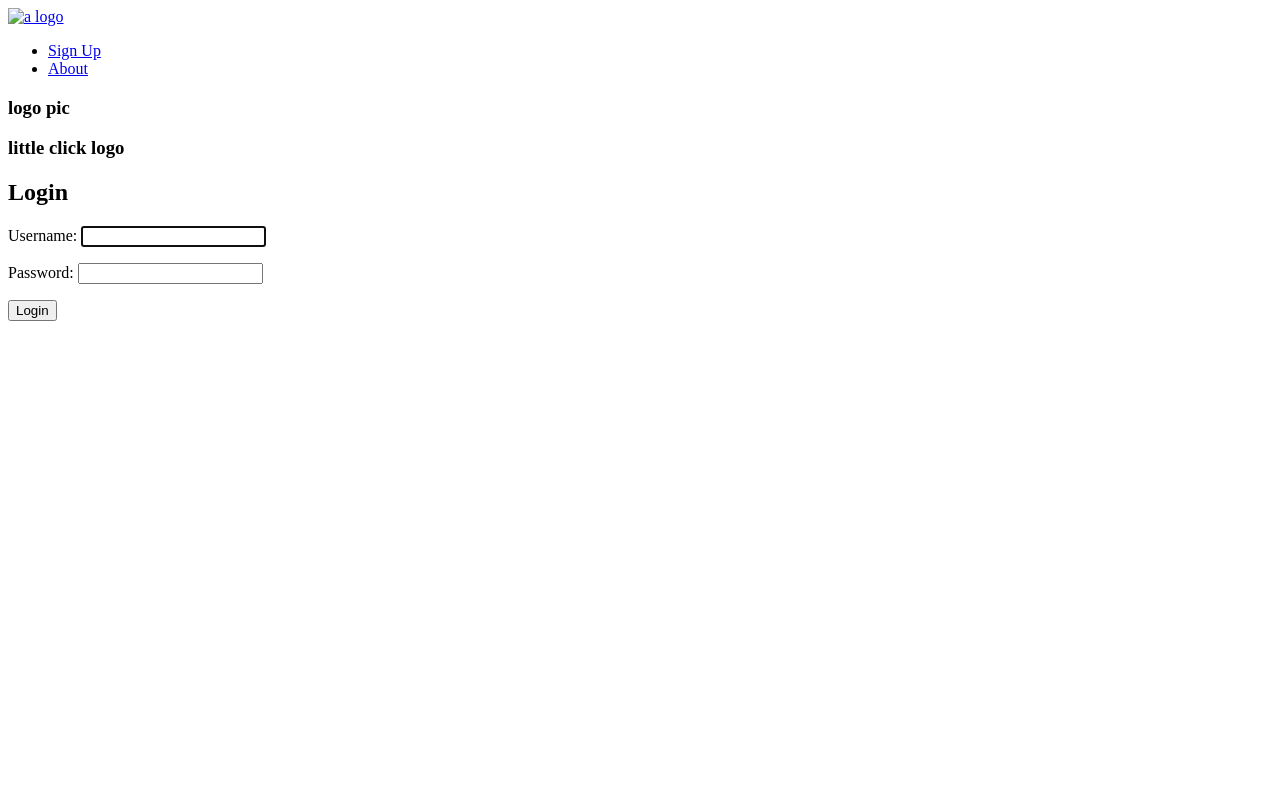
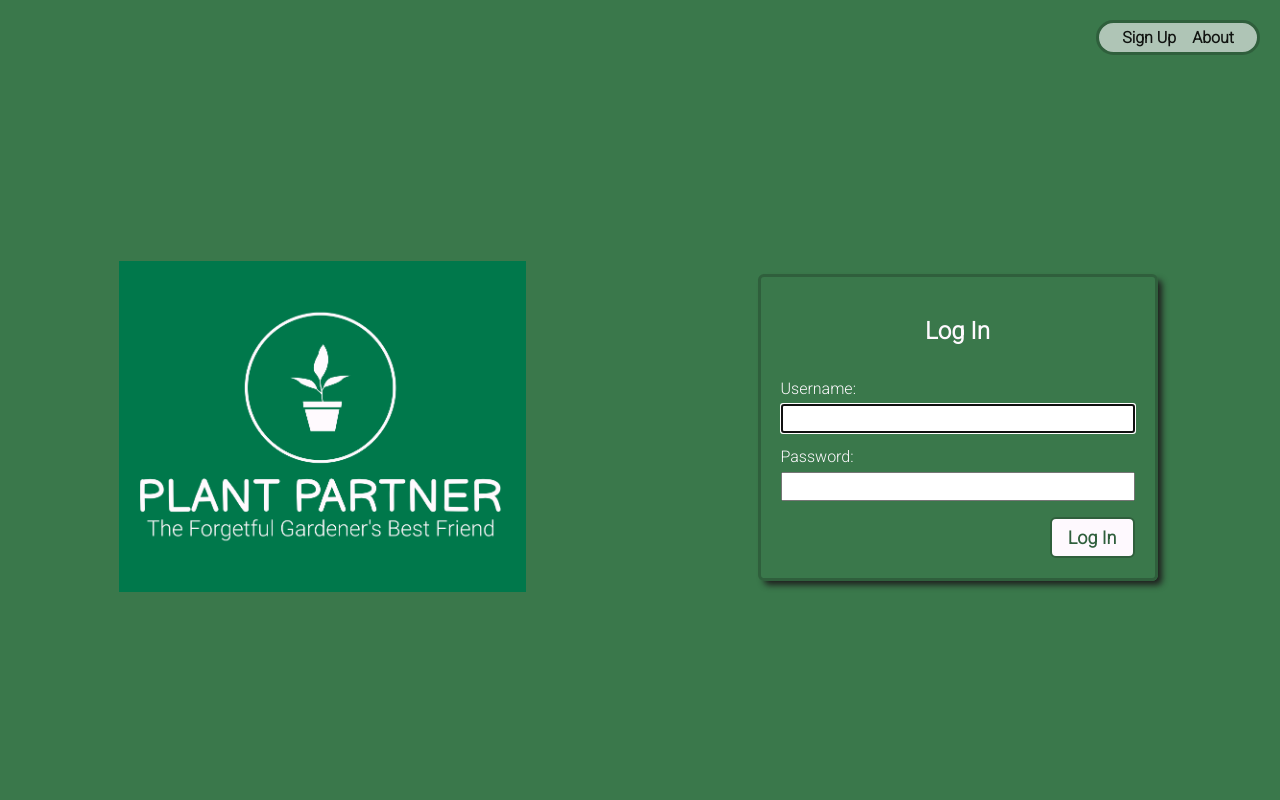
Before and after one commit to strammel33/plant-partner, a Django app: page / in a window 1280 px wide. Run offline with Django 4.2, Linux system fonts and the light colour scheme.

Commit message:
basic styling of home page, add favicon and logo

```diff
--- a/main_app/static/css/base.css
+++ b/main_app/static/css/base.css
@@ -0,0 +1,271 @@
+html {
+  box-sizing: border-box
+}
+
+/* The Universal Selector */
+*, /* All elements*/
+*::before, /* All ::before pseudo-elements */
+*::after { /* All ::after pseudo-elements */
+  /* height & width will now include border & padding by default
+     but can be over-ridden as needed */
+  box-sizing: inherit;
+}
+
+/* resets font size to be 62.5% of the user preference -
+     in most browser configurations this will be 10px */
+:root {
+  font-size: 62.5%
+}
+
+body {
+  margin: 0;
+  display: flex;
+  flex-direction: column;
+  align-items: center;
+  font-family: 'Roboto', 'Segoe UI', 'Roboto',
+    'Oxygen', 'Ubuntu', 'Cantarell', 'Fira Sans', 'Droid Sans',
+    'Helvetica Neue', sans-serif;
+  min-height: 100vh;
+  --nav-bg: rgba(254, 249, 254, .7);
+  --nav-bg-ff: rgba(254, 249, 254, .9);
+  --borders: rgb(47, 95, 60) solid 3px;
+  --text-color: rgb(17, 20, 17);
+  --link-hover-color: rgb(64, 90, 2);
+  --button-bg: rgb(254, 249, 254);
+  --button-bg-hover: rgb(226, 226, 226);
+  --submit: rgb(47, 95, 60);
+  --warn: rgb(255, 102, 0);
+  --danger: rgb(220, 20, 30);
+  --secondary: rgb(57, 57, 57);
+  --card-box-shadow: 5px 5px 6px -1px #1f201f;
+  --font-xtreme: 4.2rem;
+  --font-xxl: 3.6rem;
+  --font-xl: 2.4rem;
+  --font-l: 1.8rem;
+  --font-reg: 1.6rem;
+  --card-border-radius: 6px;
+}
+
+header {
+  width: 100%;
+  background: var(--nav-bg-ff); /* rgba(104, 197, 248, .9) */
+  border-bottom: var(--borders);
+}
+
+nav {
+  margin: 10px;
+}
+
+ul {
+  margin: 0;
+  list-style: none;
+  padding: 0;
+}
+
+main {
+  width: 100%;
+  padding: 0 5px;
+}
+
+h2 {
+  font-size: var(--font-xl);
+}
+
+nav a {
+  text-decoration: none;
+  color: var(--text-color);
+  font-weight: 600;
+  font-size: 16px;
+}
+
+nav a:hover {
+  color: var(--link-hover-color)
+}
+
+nav ul {
+  display: flex;
+  align-items: center;
+  justify-content: center;
+  flex-wrap: wrap;
+}
+
+nav li {
+  padding: 5px 8px;
+}
+
+.header-logo-container {
+  margin: auto;
+  padding: 10px 20px 0;
+  max-width: 500px;
+}
+
+.page-header {
+  display: flex;
+  align-items: center;
+  margin: 20px;
+}
+
+.btn {
+  font-size: var(--font-l);
+  padding: 8px 16px;
+  border-radius: 6px;
+  border-width: 2px;
+  border-style: solid;
+  text-decoration: none;
+  background-color: var(--button-bg);
+  font-weight: 600;
+  cursor: pointer;
+  font-family: inherit;
+  margin-right: 10px;
+}
+
+.btn:hover {
+  background-color: var(--button-bg-hover);
+}
+
+.submit {
+  color: var(--submit);
+  border-color: var(--submit);
+}
+
+.secondary {
+  color: var(--secondary);
+  border-color: var(--secondary);
+}
+
+.warn {
+  color: var(--warn);
+  border-color: var(--warn);
+}
+
+.danger {
+  color: var(--danger);
+  border-color: var(--danger);
+}
+
+.page-header h1 {
+  font-size: var(--font-xxl);
+  margin: 0;
+}
+
+.page-header img {
+  height: 40px;
+  margin-left:15px;
+}
+
+.page-header img:first-of-type {
+  margin-left: 20px;
+}
+
+.page-content {
+  font-size: var(--font-reg);
+}
+
+@media only screen and (min-width: 768px) {
+  header {
+    position: sticky;
+    display: flex;
+    flex-direction: row;
+    top: 0;
+    align-items: center;
+  }
+
+  main {
+    max-width: 1300px;
+    min-height: calc(100vh - 53px);
+  }
+
+  nav,
+  .header-logo-container {
+    margin: 10px 0;
+    padding: 0 15px;
+  }
+
+  /* visual fix to help align logo */
+  .header-logo-container {
+    padding-top: 3px;
+  }
+
+  nav {
+    margin-left: auto;
+    display: flex;
+    justify-content: center;
+  }
+
+  nav ul {
+    flex-wrap: nowrap;
+  }
+
+  .header-logo-container {
+    width: 213px;
+  }
+
+  .page-header h1 {
+    font-size: var(--font-xtreme);
+  }
+
+  .page-header img {
+    height: 50px;
+    margin-left:20px;
+  }
+
+  .page-header img:first-of-type {
+    margin-left: 25px;
+  }
+
+  @supports (-webkit-backdrop-filter: none) or (backdrop-filter: none) {
+    header {
+      background: var(--nav-bg);
+      -webkit-backdrop-filter: blur(3px);
+      backdrop-filter: blur(3px);
+    }
+  }
+}
+
+@media only screen and (min-width: 1024px) {
+  main {
+    min-height: calc(100vh - 55px);
+  }
+
+  header {
+    margin: 20px 20px 0 20px;
+    width: calc(100vw - 40px);
+    max-width: 1920px;
+    top: 20px;
+    background-color: transparent;
+    border-bottom: none;
+  }
+
+  nav,
+  .header-logo-container {
+    margin: 0;
+    background: var(--nav-bg-ff);
+    border: var(--borders);
+    border-radius: 18px;
+  }
+
+  nav {
+    margin-left: auto;
+  }
+
+  .header-logo-container {
+    /* visual fix to help align logo */
+    padding-top: 6px;
+    width: 256px;
+    height: 35px;
+  }
+
+  @supports (-webkit-backdrop-filter: none) or (backdrop-filter: none) {
+    header {
+      -webkit-backdrop-filter: none;
+      backdrop-filter: none;
+    }
+
+    nav,
+    .header-logo-container {
+      background: rgba(254, 249, 254, .6);
+      -webkit-backdrop-filter: blur(3px);
+      backdrop-filter: blur(3px);
+    }
+  }
+}
--- a/main_app/static/css/home.css
+++ b/main_app/static/css/home.css
@@ -0,0 +1,100 @@
+body {
+  background-color: rgb(58, 120, 75);
+  color: rgb(254, 249, 254);
+}
+
+main {
+  display: flex;
+  align-items: center;
+  justify-content: center;
+  flex-wrap: wrap;
+  height: 100%;
+}
+
+main > section {
+  width: 100%;
+  padding: 5px 4px;
+  display: flex;
+  align-items: center;
+  justify-content: center;
+  flex-direction: column;
+}
+
+.header-logo-container {
+  display: none;
+}
+
+.logo-container {
+  max-width: 375px;
+  padding: 0px;
+}
+
+img {
+  width: 100%;
+}
+
+.plant-container {
+  width: 80%;
+}
+
+.login {
+  display: flex;
+  flex-direction: column;
+  justify-content: center;
+  align-items: center;
+  width: 80%;
+}
+
+.login h1 {
+  font-size: clamp(3.2rem, 3vw, 4.8rem);
+  margin: 10px 0;
+}
+
+.login > p {
+  display: flex;
+  flex-direction: column;
+  width: 100%;
+  margin: 14px 0 0px;
+}
+
+.login label {
+  font-size: var(--font-reg);
+  margin-bottom: 6px;
+}
+
+.login input {
+  font-size: var(--font-l);
+  padding: 2px 4px;
+}
+
+.login .btn {
+  align-self: flex-end;
+  margin-right: 0;
+  margin-top: 16px;
+}
+
+@media only screen and (min-width: 768px) {
+  main {
+    justify-content: space-around;
+  }
+
+  main > section {
+    width: 40%;
+  }
+
+  .login {
+    border: var(--borders);
+    padding: 20px;
+    border-radius: var(--card-border-radius);
+    box-shadow: var(--card-box-shadow);
+    width: 80%;
+  }
+
+  .logo-container {
+    max-width: 520px;
+  }
+
+  img {
+    max-width: 520px;
+  }
+}
--- a/main_app/templates/base.html
+++ b/main_app/templates/base.html
@@ -1,3 +1,5 @@
+{% load static %}
+
 <!DOCTYPE html>
 <html lang="en">
 <head>
@@ -7,9 +9,13 @@
   <link
     rel="shortcut icon"
     type="image/png"
-    href=""
+    href="{% static 'images/favicon.png' %}"
   >
+  <link rel="preconnect" href="https://fonts.googleapis.com">
+  <link rel="preconnect" href="https://fonts.gstatic.com" crossorigin>
+  <link href="https://fonts.googleapis.com/css2?family=Roboto:wght@300&display=swap" rel="stylesheet">
   <title>Plant Partner</title>
+  <link rel="stylesheet" type='text/css' href="{% static 'css/base.css' %}">
   {% block head %}
   {% endblock %}
 </head>
--- a/main_app/templates/home.html
+++ b/main_app/templates/home.html
@@ -8,18 +8,17 @@
 {% block content %}
 <section class="logo-container">
   <div class="plant-container">
-    <h3>logo pic</h3>
-    <h3>little click logo</h3>
+    <img src="{% static 'images/plant-partner-logo.png' %}" alt="The Plant Partner Logo">
   </div>
 </section>
 {% if not user.is_authenticated %}
 <section>
   <form action="{% url 'home' %}" method="post" class="login">
-    <h1>Login</h1>
+    <h2>Log In</h2>
     {% csrf_token %}
     {{ form.as_p }}
     <input type="hidden" name="next" value="{{ next }}">
-    <button type="submit" class="btn submit">Login</button>
+    <button type="submit" class="btn submit">Log In</button>
   </form>
 </section>
 {% endif %}
--- a/main_app/views.py
+++ b/main_app/views.py
@@ -1,7 +1,7 @@
 from django.shortcuts import render, redirect
 from django.http import HttpResponse
 from django.views.generic.edit import CreateView, UpdateView, DeleteView
-from .models import Plant
+from .models import Plant, Caring
 from .forms import CaringForm
 from django.contrib.auth.views import LoginView
 from django.contrib.auth import login
```
Also changed, not shown: main_app/static/css/form.css (+39 -0 lines), main_app/static/images/favicon.png (added), main_app/static/images/plant-partner-logo.png (added).
